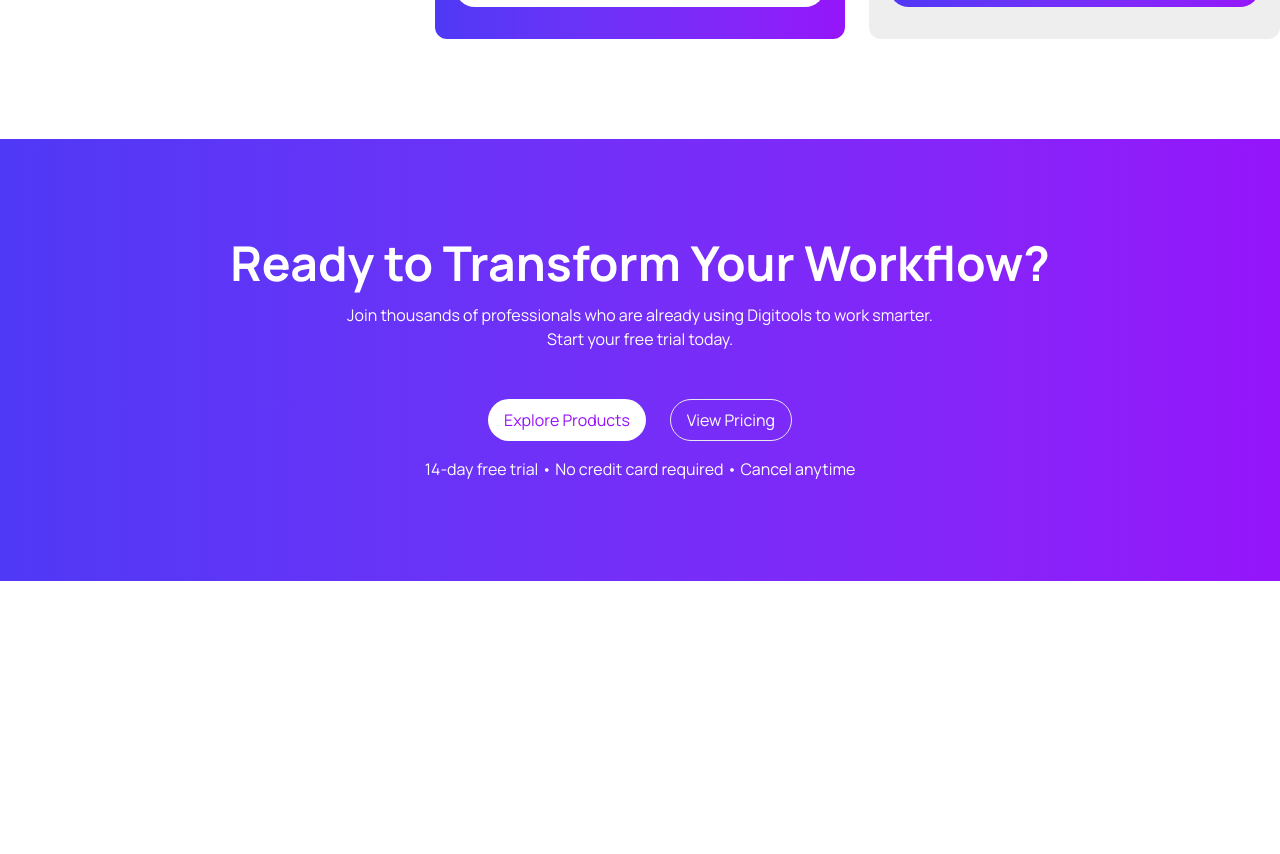
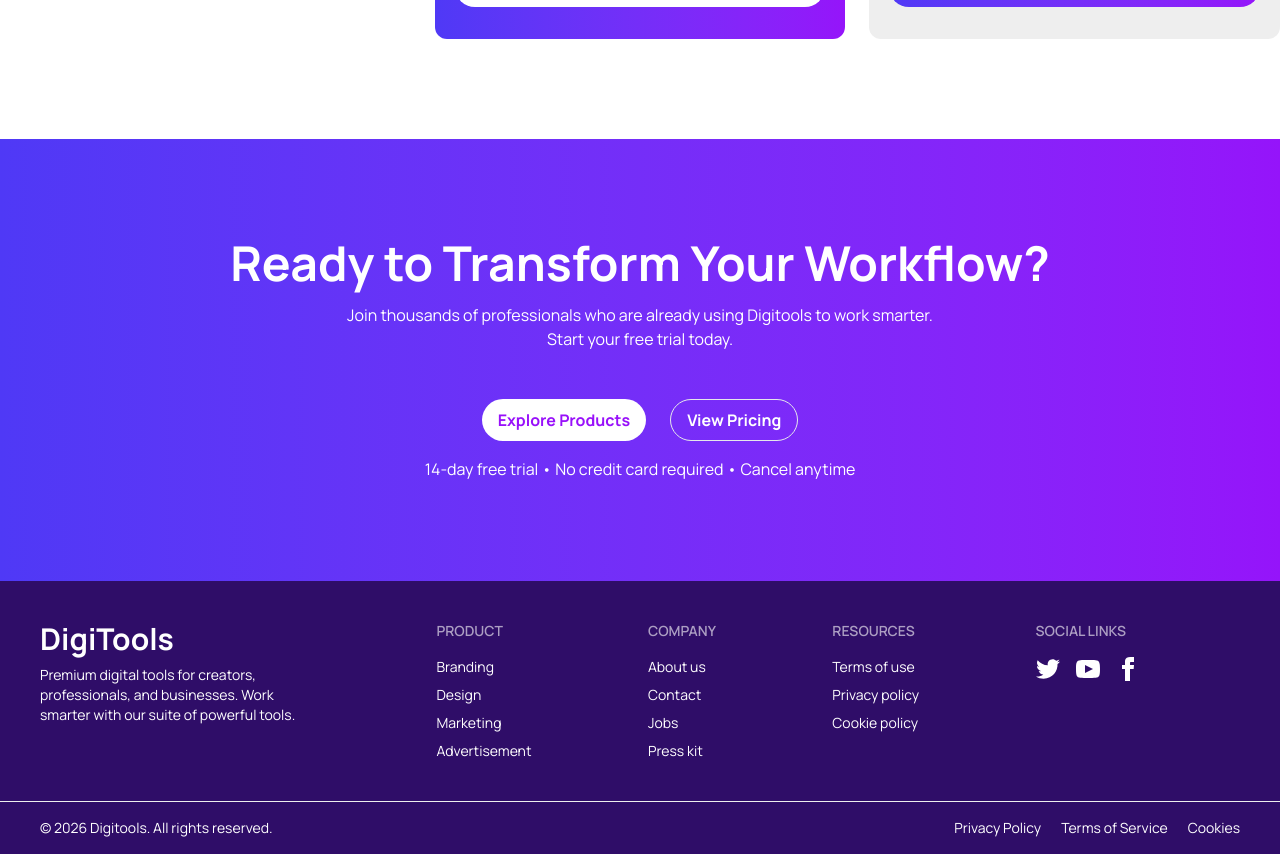
Before and after one commit to NazrulNazir/Digitools-Platform, a React (Vite) app: page / in a window 1280 px wide. Shown: the part 3660-4514 px from the top of the page. Before the commit the page ends 4281 px from the top, so only its background shows below. Built offline with nearby package versions, Linux system fonts and the light colour scheme.

Commit message:
complete footer part

```diff
--- a/src/App.jsx
+++ b/src/App.jsx
@@ -1,13 +1,13 @@
 import { Suspense, useState } from 'react'
 import './App.css'
 import ActiveUser from './components/ActiveUser/ActiveUser'
-// import Cards from './components/Content/Content'
 import HeroArea from './components/HeroArea/HeroArea'
 import Navbar from './components/Navbar/Navbar'
 import Content from './components/Content/Content'
 import Started3Step from './components/Started3Step/Started3Step'
 import TransparentPricing from './components/TransparentPricing/TransparentPricing'
 import Workflow from './components/Workflow/Workflow'
+import Footer from './components/Footer/Footer'
 
 
 const userPromise = async()=> {
@@ -28,11 +28,12 @@
       <ActiveUser/>
 
       <Suspense fallback = {<p>Loading..</p>}>
-        <Content cardPromise = {cardPromise} setCardLength = {setCardLength}/>
+        <Content cardPromise = {cardPromise} setCardLength = {setCardLength} cardLength = {cardLength}/>
       </Suspense>
       <Started3Step/>
       <TransparentPricing/>
       <Workflow/>
+      <Footer/>
     </>
   )
 }
--- a/src/components/Card/Card.jsx
+++ b/src/components/Card/Card.jsx
@@ -4,13 +4,14 @@
 const Card = ({cardData, setCardLength}) => {
 
 
-    setCardLength(cardData.length);
 
     const [items, setItems] = useState(cardData);
     const total = items.reduce((acc, curr)=> acc + curr.price, 0);
     const onDelete = (id)=> {
         setItems(items.filter(item => item.id !== id));
     }
+
+    setCardLength(items.length);
 
   return (
     <div className='mt-10 container mx-auto px-10'>
--- a/src/components/Content/Content.jsx
+++ b/src/components/Content/Content.jsx
@@ -3,7 +3,7 @@
 import Card from "../Card/Card";
 import Products from "./Products";
 
-const Content = ({cardPromise, setCardLength}) => {
+const Content = ({cardPromise, setCardLength, cardLength}) => {
 
 const [isSelected, setIsSelected] = useState('avilable');
 
@@ -19,7 +19,7 @@
         <div>
             <button onClick={()=>setIsSelected('avilable')} className={`btn btn-goest rounded-full ${isSelected === 'avilable' ? 'text-white bg-linear-to-r from-[#4F39F6] to-[#9514FA]' : ''} `}>Products</button>
 
-            <button onClick={()=> setIsSelected('selected')} className={`btn btn-goest rounded-full ${isSelected == 'selected' ? 'text-white bg-linear-to-r from-[#4F39F6] to-[#9514FA]' : ''} px-7`}>Cart ({cardData.length})</button>
+            <button onClick={()=> setIsSelected('selected')} className={`btn btn-goest rounded-full ${isSelected == 'selected' ? 'text-white bg-linear-to-r from-[#4F39F6] to-[#9514FA]' : ''} px-7`}>Cart ({cardLength})</button>
 
         </div>
       </div>
--- a/src/components/Footer/Footer.jsx
+++ b/src/components/Footer/Footer.jsx
@@ -2,8 +2,81 @@
 
 const Footer = () => {
   return (
-    <div>
-
+    <div className='bg-violet-950 text-white'>
+        <footer className="footer sm:footer-horizontal p-10">
+            <nav>
+                <h2 className='text-3xl font-bold'>DigiTools</h2>
+                <p className='w-70'>Premium digital tools for creators, professionals, and businesses. Work smarter with our suite of powerful tools.</p>
+            </nav>
+            <nav>
+                <h6 className="footer-title">Product</h6>
+                <a className="link link-hover">Branding</a>
+                <a className="link link-hover">Design</a>
+                <a className="link link-hover">Marketing</a>
+                <a className="link link-hover">Advertisement</a>
+            </nav>
+            <nav>
+                <h6 className="footer-title">Company</h6>
+                <a className="link link-hover">About us</a>
+                <a className="link link-hover">Contact</a>
+                <a className="link link-hover">Jobs</a>
+                <a className="link link-hover">Press kit</a>
+            </nav>
+            <nav>
+                <h6 className="footer-title">Resources</h6>
+                <a className="link link-hover">Terms of use</a>
+                <a className="link link-hover">Privacy policy</a>
+                <a className="link link-hover">Cookie policy</a>
+            </nav>
+             <nav className="">
+                <h6 className='footer-title'>Social Links</h6>
+                <div className="grid grid-flow-col gap-4">
+                <a>
+                    <svg
+                    xmlns="http://www.w3.org/2000/svg"
+                    width="24"
+                    height="24"
+                    viewBox="0 0 24 24"
+                    className="fill-current">
+                    <path
+                        d="M24 4.557c-.883.392-1.832.656-2.828.775 1.017-.609 1.798-1.574 2.165-2.724-.951.564-2.005.974-3.127 1.195-.897-.957-2.178-1.555-3.594-1.555-3.179 0-5.515 2.966-4.797 6.045-4.091-.205-7.719-2.165-10.148-5.144-1.29 2.213-.669 5.108 1.523 6.574-.806-.026-1.566-.247-2.229-.616-.054 2.281 1.581 4.415 3.949 4.89-.693.188-1.452.232-2.224.084.626 1.956 2.444 3.379 4.6 3.419-2.07 1.623-4.678 2.348-7.29 2.04 2.179 1.397 4.768 2.212 7.548 2.212 9.142 0 14.307-7.721 13.995-14.646.962-.695 1.797-1.562 2.457-2.549z"></path>
+                    </svg>
+                </a>
+                <a>
+                    <svg
+                    xmlns="http://www.w3.org/2000/svg"
+                    width="24"
+                    height="24"
+                    viewBox="0 0 24 24"
+                    className="fill-current">
+                    <path
+                        d="M19.615 3.184c-3.604-.246-11.631-.245-15.23 0-3.897.266-4.356 2.62-4.385 8.816.029 6.185.484 8.549 4.385 8.816 3.6.245 11.626.246 15.23 0 3.897-.266 4.356-2.62 4.385-8.816-.029-6.185-.484-8.549-4.385-8.816zm-10.615 12.816v-8l8 3.993-8 4.007z"></path>
+                    </svg>
+                </a>
+                <a>
+                    <svg
+                    xmlns="http://www.w3.org/2000/svg"
+                    width="24"
+                    height="24"
+                    viewBox="0 0 24 24"
+                    className="fill-current">
+                    <path
+                        d="M9 8h-3v4h3v12h5v-12h3.642l.358-4h-4v-1.667c0-.955.192-1.333 1.115-1.333h2.885v-5h-3.808c-3.596 0-5.192 1.583-5.192 4.615v3.385z"></path>
+                    </svg>
+                </a>
+                </div>
+            </nav>
+            </footer>
+            <footer className="footer flex gap-6 flex-col md:flex-row justify-between bg-violet-950 text-white border-base-300 border-t px-10 py-4">
+                    <div className="">
+                    <p> © 2026 Digitools. All rights reserved.</p>
+                    </div>
+                    <nav className='flex gap-5'>
+                        <a className="link link-hover">Privacy Policy</a>
+                        <a className="link link-hover">Terms of Service</a>
+                        <a className="link link-hover">Cookies</a>
+                    </nav>
+            </footer>
     </div>
   )
 }
--- a/src/components/TransparentPricing/TransparentPricing.jsx
+++ b/src/components/TransparentPricing/TransparentPricing.jsx
@@ -74,7 +74,7 @@
             transparent.map(item => {
                 return <div className='flex flex-col'>
                     <div className='relative'>
-                        <div className={`absolute left-35 -top-4 px-6 py-2 rounded-2xl ${item.tag === 'Most Popular' && 'bg-amber-100 text-amber-600 font-bold'}`}>{item.tag}</div>
+                        <div className={`absolute left-30 -top-4 px-6 py-2 rounded-2xl ${item.tag === 'Most Popular' && 'bg-amber-100 text-amber-600 font-bold'}`}>{item.tag}</div>
                         <div className={`p-5 pb-8 rounded-xl lg:col-span-1 ${item.tag === 'Most Popular' ? 'bg-linear-to-r from-[#4F39F6] to-[#9514FA]' : 'bg-base-300'} `}>
                             <div className=''>
                                 <p className={`text-xl mt-3 font-bold ${item.tag === 'Most Popular' ? 'text-gray-100' : 'text-neutral-900'}`}>{item.name}</p>
--- a/src/components/Workflow/Workflow.jsx
+++ b/src/components/Workflow/Workflow.jsx
@@ -3,10 +3,10 @@
 const Workflow = () => {
   return (
     <div className='bg-linear-to-r from-[#4F39F6] to-[#9514FA]'>
-        <div className={`my-10 flex flex-col gap-4 text-white justify-center items-center py-25 text-center container mx-auto px-5 md:px-0`}>
+        <div className={`mt-10 flex flex-col gap-4 text-white justify-center items-center py-25 text-center container mx-auto px-5 md:px-0`}>
             <h2 className='text-4xl md:text-5xl font-bold'>Ready to Transform Your Workflow?</h2>
             <p className='text-center w-full md:w-150'>Join thousands of professionals who are already using Digitools to work smarter. Start your free trial today.</p>
-            <div className='flex gap-6 mt-8'>
+            <div className='flex gap-6 mt-8 font-bold'>
                 <button className='cursor-pointer px-4 py-2 rounded-full text-purple-600 bg-white'>Explore Products</button>
                 <button className='cursor-pointer px-4 py-2 rounded-full text-white border border-gray-200'>View Pricing</button>
             </div>
```
